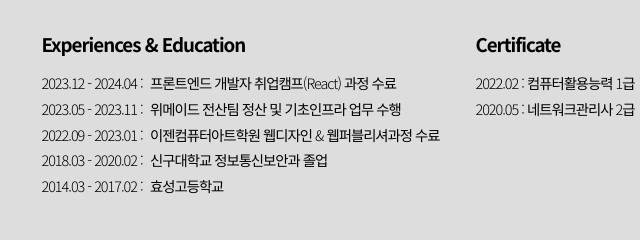
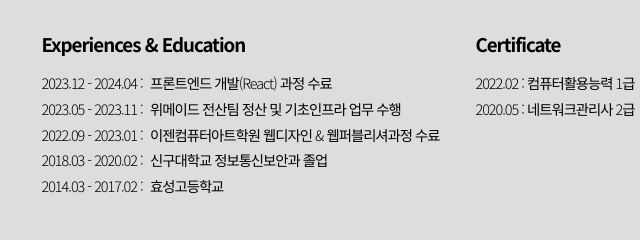
Before and after one commit to h1yoo/portfolio_frontend, a plain HTML site: page index.html in a window 1280 px wide. Shown: the part 1395-1635 px from the top of the page, 243-883 px from the left. Drawn offline with nearby package versions, Linux system fonts and the light colour scheme.

Commit message:
Update index.html

```diff
--- a/index.html
+++ b/index.html
@@ -57,7 +57,7 @@
 			</section>
 			<section>
 				<h3>Experiences & Education</h3>
-				<p><i>2023.12 - 2024.04 : </i><span>프론트엔드 개발자 취업캠프(React) 과정 수료</span></p>
+				<p><i>2023.12 - 2024.04 : </i><span>프론트엔드 개발(React) 과정 수료</span></p>
 				<p><i>2023.05 - 2023.11 : </i><span>위메이드 전산팀 정산 및 기초인프라 업무 수행</span></p>
 				<p><i>2022.09 - 2023.01 : </i><span>이젠컴퓨터아트학원 웹디자인 & 웹퍼블리셔과정 수료</span></p>
 				<p><i>2018.03 - 2020.02 : </i><span>신구대학교 정보통신보안과 졸업</span></p>
```
